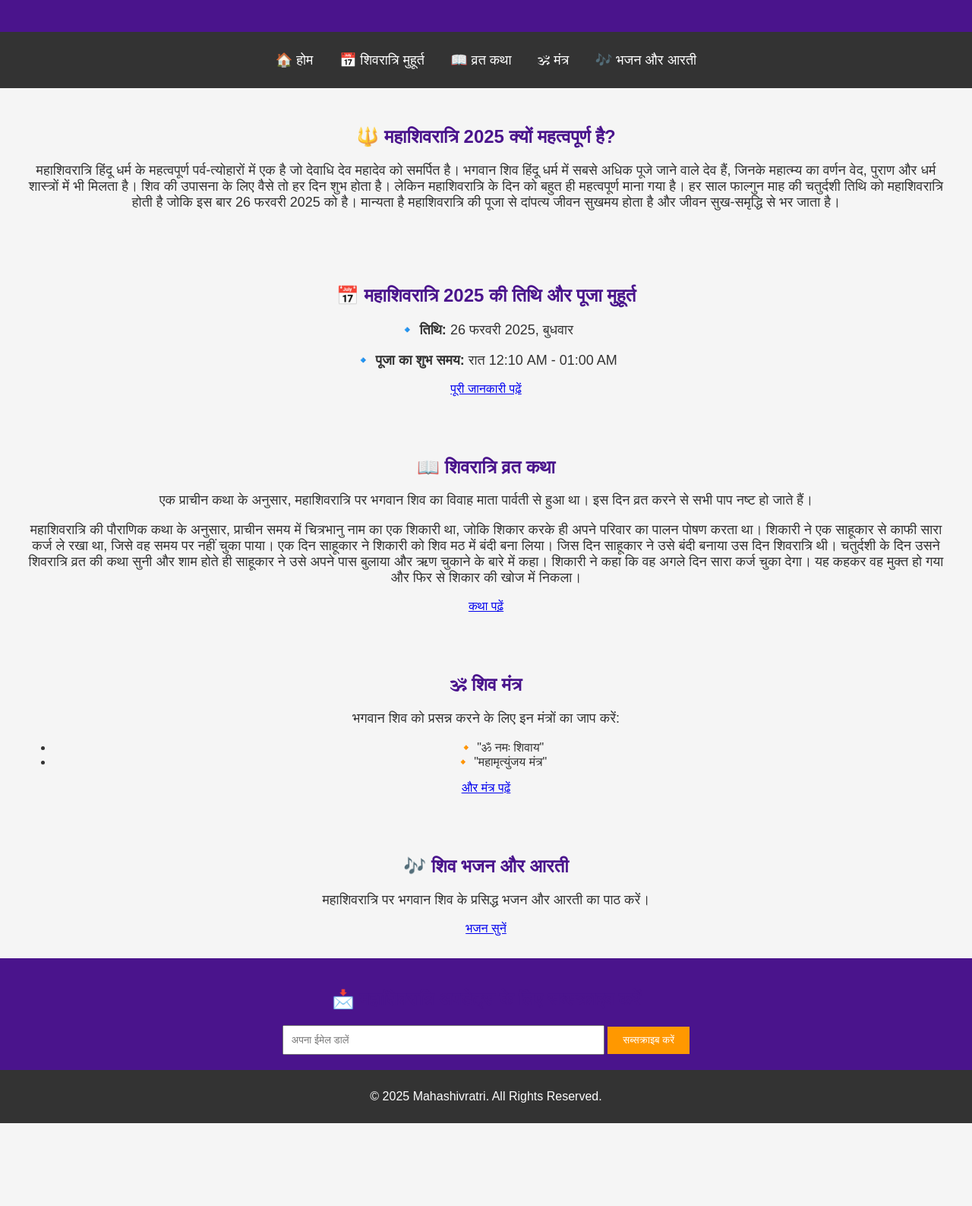
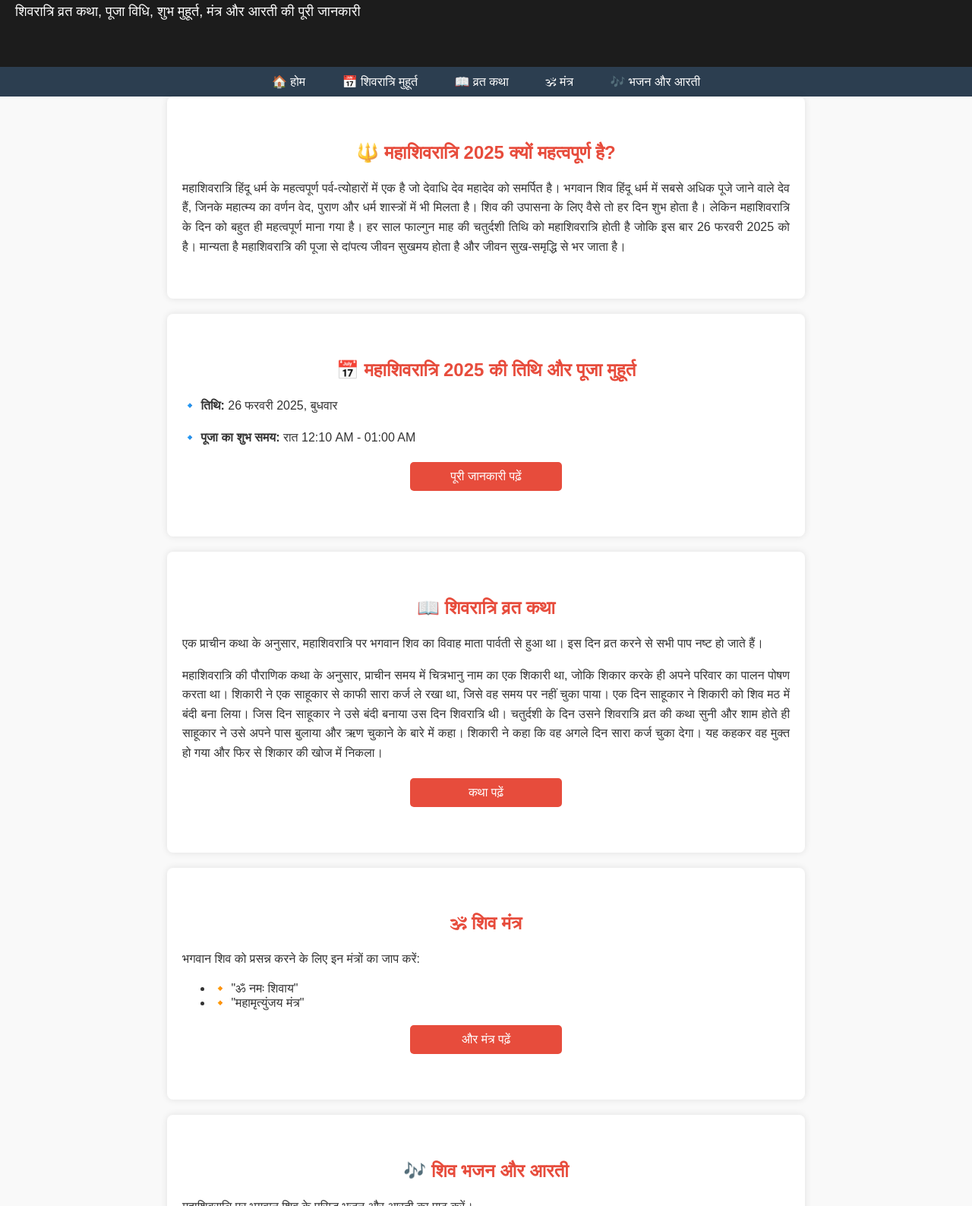
Before and after one commit to MrAshwin2142/shivratri, a plain HTML site: page index.html in a window 1280 px wide. Shown: the part 189-1776 px from the top of the page at 76% size. Before the commit the page ends 1667 px from the top, so only its background shows below. Drawn offline with Linux system fonts and the light colour scheme.

Commit message:
Update style.css

```diff
--- a/style.css
+++ b/style.css
@@ -1,96 +1,182 @@
 /* 🌟 General Styles */
 body {
-    font-family: Arial, sans-serif;
+    font-family: 'Arial', sans-serif;
     margin: 0;
     padding: 0;
-    background-color: #f5f5f5;
+    background-color: #f9f9f9;
     color: #333;
 }
 
-/* 🌟 Header */
+/* 🌟 Header Section */
 .hero {
     text-align: center;
-    background-color: #4a148c;
+    background: #1c1c1c;
     color: white;
-    padding: 30px;
+    padding: 40px 20px;
 }
 
 .hero img {
-    width: 100px;
-    display: block;
-    margin: 0 auto;
+    max-width: 150px;
+    height: auto;
 }
 
-/* 📌 Navigation */
+.hero h1 {
+    font-size: 28px;
+    margin: 10px 0;
+}
+
+.hero p {
+    font-size: 18px;
+}
+
+/* 📌 Navigation Menu */
 .navbar {
-    background-color: #333;
+    background: #2c3e50;
+    padding: 10px;
     text-align: center;
-    padding: 10px 0;
 }
 
 .navbar ul {
-    list-style-type: none;
+    list-style: none;
     padding: 0;
+    margin: 0;
 }
 
 .navbar ul li {
     display: inline;
-    margin: 0 15px;
+    margin: 0 10px;
 }
 
 .navbar ul li a {
     color: white;
     text-decoration: none;
-    font-size: 18px;
+    font-size: 16px;
+    padding: 8px 12px;
+}
+
+.navbar ul li a:hover {
+    background: #e74c3c;
+    border-radius: 5px;
 }
 
 /* 🔥 Sections */
 section {
-    text-align: center;
-    padding: 30px;
+    padding: 40px 20px;
+    max-width: 800px;
+    margin: auto;
+    background: white;
+    margin-bottom: 20px;
+    border-radius: 8px;
+    box-shadow: 0px 0px 10px rgba(0, 0, 0, 0.1);
 }
 
-section h2 {
-    color: #4a148c;
+h2 {
+    color: #e74c3c;
+    text-align: center;
 }
 
-section p {
-    font-size: 18px;
+p {
+    font-size: 16px;
+    line-height: 1.6;
+    text-align: justify;
+}
+
+/* 📅 Button Styles */
+.btn {
+    display: block;
+    width: 180px;
+    margin: 20px auto;
+    padding: 10px;
+    text-align: center;
+    background: #e74c3c;
+    color: white;
+    text-decoration: none;
+    font-size: 16px;
+    border-radius: 5px;
+}
+
+.btn:hover {
+    background: #c0392b;
 }
 
 /* 📩 Newsletter */
 .newsletter {
-    background-color: #4a148c;
+    text-align: center;
+    background: #2c3e50;
     color: white;
-    padding: 20px;
+    padding: 30px 20px;
+    border-radius: 8px;
 }
 
 .newsletter input {
     padding: 10px;
-    width: 80%;
-    max-width: 400px;
+    width: 60%;
+    border-radius: 5px;
+    border: none;
+    font-size: 16px;
 }
 
 .newsletter button {
-    background-color: #ff9800;
+    padding: 10px 15px;
+    background: #e74c3c;
+    border: none;
     color: white;
-    padding: 10px 20px;
-    border: none;
+    font-size: 16px;
     cursor: pointer;
+    border-radius: 5px;
+}
+
+.newsletter button:hover {
+    background: #c0392b;
 }
 
 /* 📌 Footer */
 footer {
     text-align: center;
-    background-color: #333;
+    padding: 20px;
+    background: #2c3e50;
     color: white;
-    padding: 10px;
+    font-size: 14px;
 }
 
-/* 🌍 Responsive Design */
-@media (max-width: 768px) {
+/* 🎉 Wishes Page Styles */
+.wishes ul {
+    list-style: none;
+    padding: 0;
+}
+
+.wishes ul li {
+    background: #f1f1f1;
+    padding: 10px;
+    margin: 5px 0;
+    border-left: 5px solid #e74c3c;
+    font-size: 16px;
+}
+
+/* 📱 Responsive Design */
+@media screen and (max-width: 768px) {
+    .hero h1 {
+        font-size: 22px;
+    }
+
+    .hero p {
+        font-size: 16px;
+    }
+
     .navbar ul li {
         display: block;
-        margin: 10px 0;
+        margin: 5px 0;
+    }
+
+    section {
+        padding: 20px;
+    }
+
+    .btn {
+        width: 100%;
+    }
+
+    .newsletter input {
+        width: 80%;
     }
 }
```
